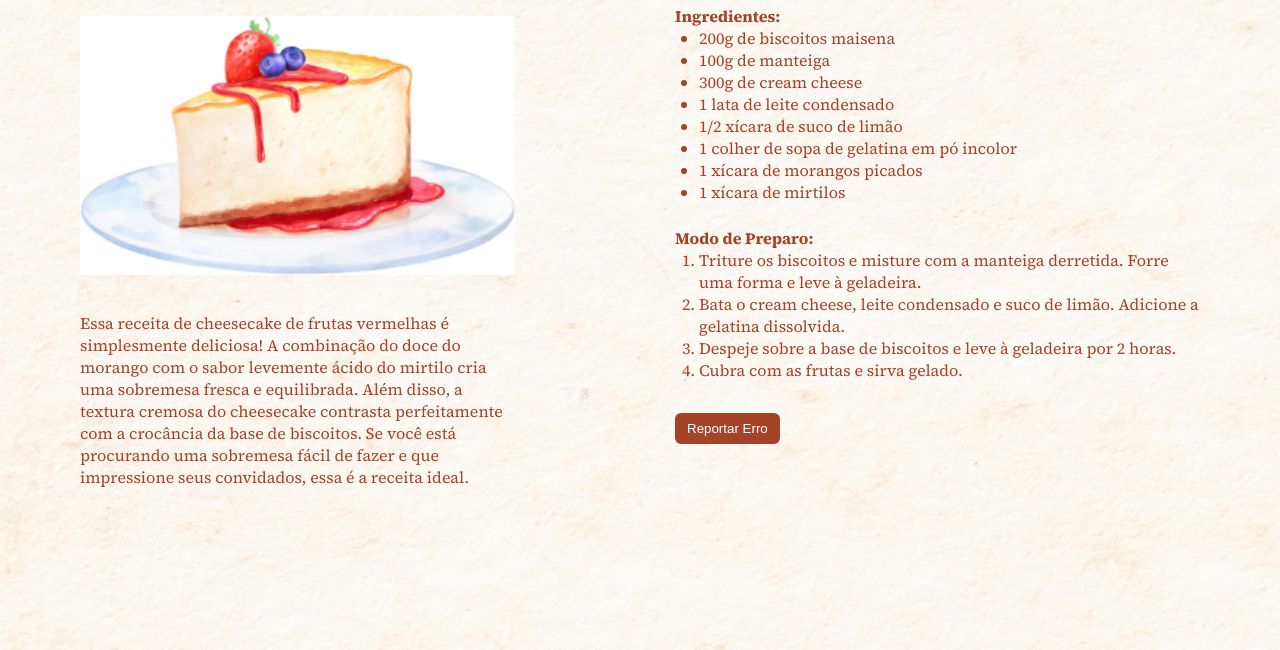
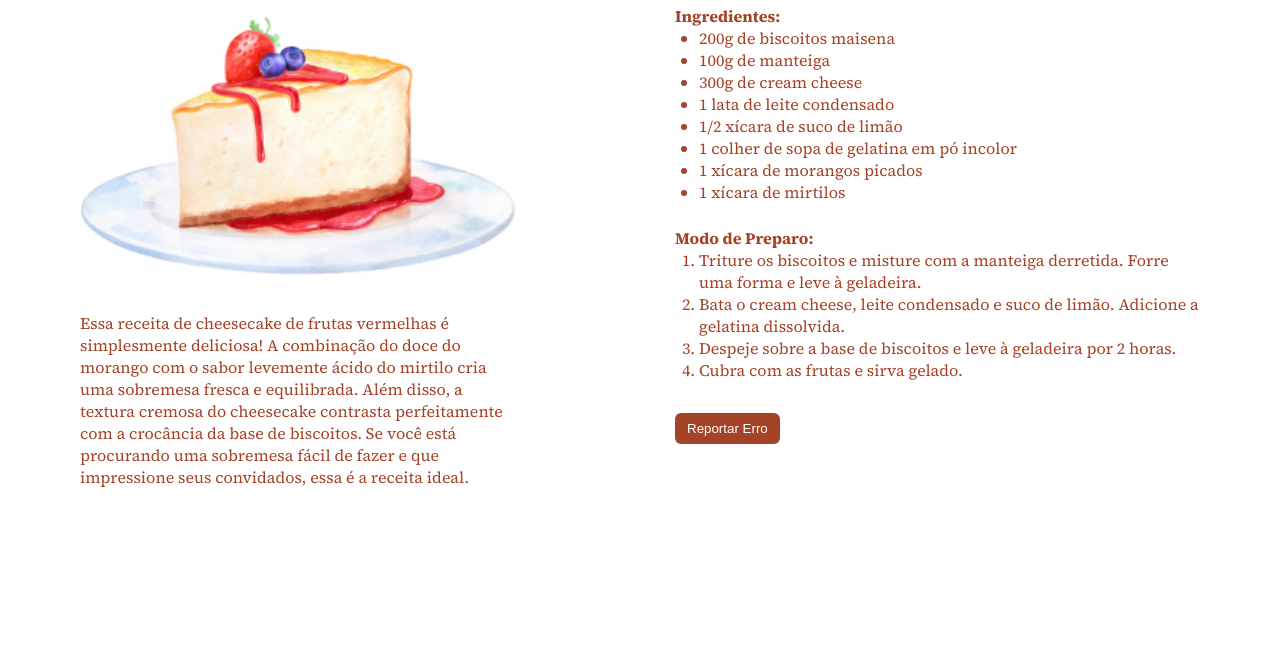
Before and after one commit to martinakbrehm/cheesecake-page, a plain HTML site: page index.html in a window 1280 px wide. Shown: the part 150-800 px from the top of the page. Drawn offline with Linux system fonts and the light colour scheme.

Commit message:
remove background image

```diff
--- a/style.css
+++ b/style.css
@@ -65,9 +65,7 @@ ul {
 }
 
 @media (min-width: 1120px) {
-    body{
-        background-image: url(assets/vintage-image.jpg) ;
-    }
+
     main {
         flex-direction: row;
         max-width: fit-content;
```
